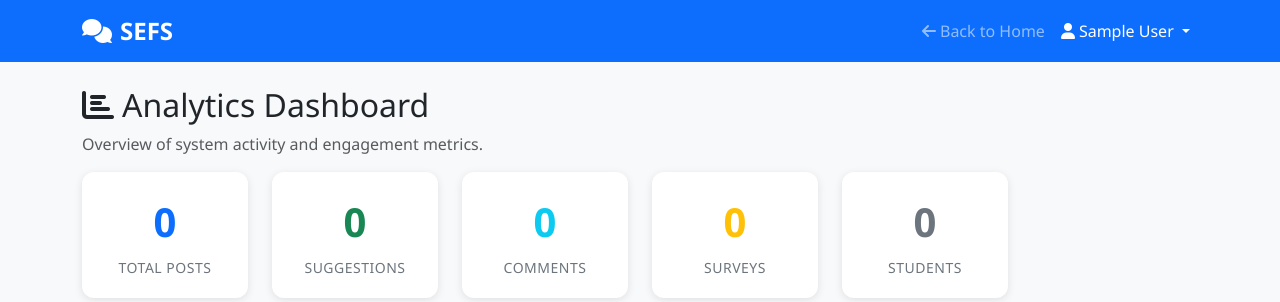
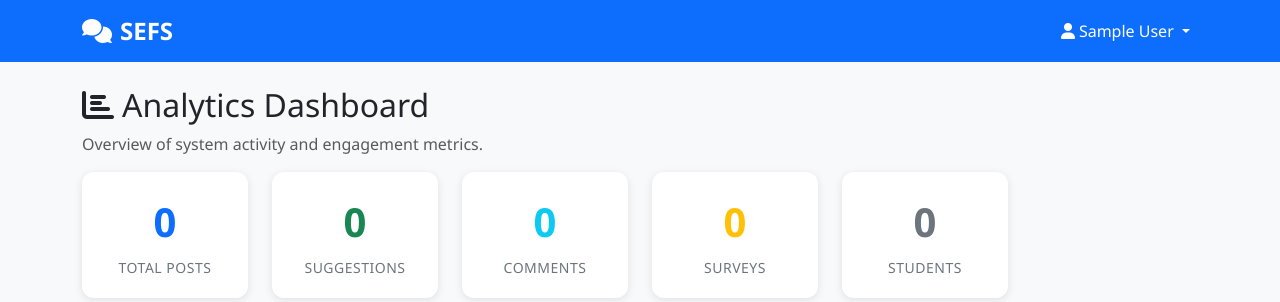
Before and after one commit to Xeidonn/CSG-Student-Engagement-and-Feedback-System-SEFS-, a PHP site: page /admin.php in a window 1280 px wide. Shown: the top 302 px of the page. Run offline with PHP 8.4, Linux system fonts and the light colour scheme; the visitor is signed in with stand-in values (Sample User, id 1); data that the repository does not hold is empty.

Commit message:
Update admin.php
removed yung back to home sa admin dashboard dahil may conflict
now logout na lang pwede gawin sa admin dashboard no more other linking with other tabs

```diff
--- a/admin.php
+++ b/admin.php
@@ -1,9 +1,8 @@
 <?php
-// Admin Dashboard - Pure PHP Version
 require_once 'config/database.php';
 
 if (!isAdmin()) {
-    header('Location: index.php');
+    header('Location: index.php'); // or 'login.php'
     exit;
 }
 
@@ -96,10 +95,6 @@ function timeAgo($datetime) {
             <a class="navbar-brand fw-bold" href="index.php"><i class="fas fa-comments me-2"></i>SEFS</a>
 
            <div class="navbar-nav ms-auto">
-                <a class="nav-link" href="index.php">
-                    <i class="fas fa-arrow-left me-1"></i>Back to Home
-                </a>
-
     <div class="dropdown">
         <a class="nav-link dropdown-toggle text-white" href="#" role="button" data-bs-toggle="dropdown">
             <i class="fas fa-user me-1"></i><?= htmlspecialchars($_SESSION['name']) ?>
@@ -116,7 +111,7 @@ function timeAgo($datetime) {
         </ul>
     </div>
 </div>
-        </div>
+
     </nav>
 
     <!-- Main Content -->
```
Lines whose indentation alone changed are shown as unchanged.
